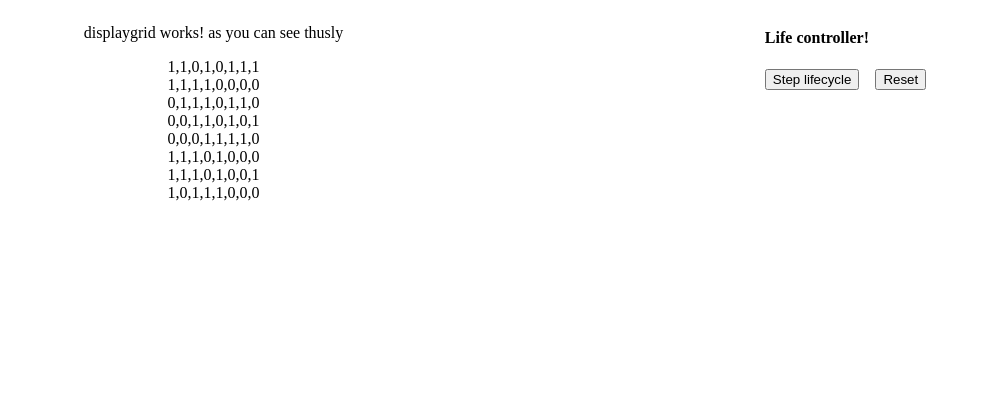
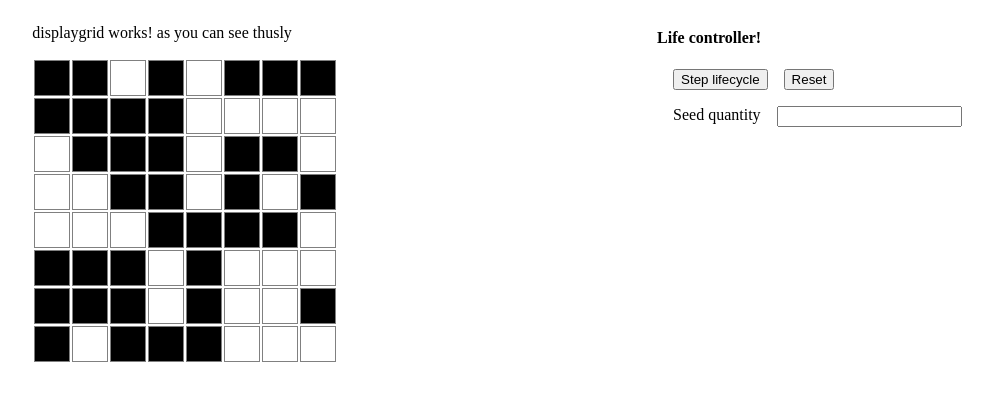
Before and after one commit to e-n-p/wellG-o-l, an Angular app: page / in a window 1280 px wide. Shown: the top 400 px of the page, without its empty margins (135-1128 px from the left). Built offline with nearby package versions, Linux system fonts and the light colour scheme.

Commit message:
prettified table and created new menu input but not linkage

```diff
--- a/src/app/app.module.ts
+++ b/src/app/app.module.ts
@@ -1,5 +1,7 @@
 import { NgModule } from '@angular/core';
 import { BrowserModule } from '@angular/platform-browser';
+
+import { FormsModule } from '@angular/forms';
 
 import { AppRoutingModule } from './app-routing.module';
 import { AppComponent } from './app.component';
@@ -14,7 +16,8 @@ import { MenuComponent } from './components/menu/menu.component';
   ],
   imports: [
     BrowserModule,
-    AppRoutingModule
+    AppRoutingModule,
+    FormsModule
   ],
   providers: [],
   bootstrap: [AppComponent]
--- a/src/app/components/displaygrid/displaygrid.component.css
+++ b/src/app/components/displaygrid/displaygrid.component.css
@@ -1,5 +1,24 @@
+table td{
+    border: 1px solid gray;
+}
+
 .gridContainer{
     display: flex;
     flex-direction: column;
     align-items: center;
 }
+
+.cell {
+    width: 2rem;
+    height: 2rem;
+}
+
+.alive {
+    background-color: black;
+    color: black;
+}
+
+.dead {
+    background-color: white;
+    color: white;
+}
--- a/src/app/components/displaygrid/displaygrid.component.html
+++ b/src/app/components/displaygrid/displaygrid.component.html
@@ -1,7 +1,11 @@
 <p>displaygrid works! as you can see thusly</p>
 
 <div class="gridContainer" *ngIf="gridRepresentation$ | async as grid">
-    <div *ngFor="let row of grid">
-        {{row}}
-    </div>
+    <table>
+        <tr *ngFor="let row of grid">
+            <td class="cell" [ngClass]="{'alive': cell === 1, 'dead': cell !== 1}" *ngFor="let cell of row">
+                {{cell}}
+            </td>
+        </tr>
+    </table>
 </div>
--- a/src/app/components/menu/menu.component.css
+++ b/src/app/components/menu/menu.component.css
@@ -1,5 +1,11 @@
-.row-1{
+.row-1 {
     gap: 1rem;
     display: flex;
+    margin: 1rem;
+}
 
+.row-2 {
+    gap: 1rem;
+    display: flex;
+    margin: 1rem;
 }
--- a/src/app/components/menu/menu.component.html
+++ b/src/app/components/menu/menu.component.html
@@ -4,3 +4,7 @@
     <button (click)="beginGame()">Step lifecycle</button>
     <button (click)="reset()">Reset</button>
 </div>
+
+<div class="row-2">
+    <label>Seed quantity</label><input type="number" id="seedQuantity" [ngModel]="seedQuantity">
+</div>
--- a/src/app/components/menu/menu.component.ts
+++ b/src/app/components/menu/menu.component.ts
@@ -1,4 +1,4 @@
-import { Component, inject } from '@angular/core';
+import { Component, EventEmitter, Output, inject } from '@angular/core';
 import { GameOfLifeService } from '../../game-of-life.service';
 
 @Component({
@@ -9,6 +9,9 @@ import { GameOfLifeService } from '../../game-of-life.service';
 export class MenuComponent {
 
   service = inject(GameOfLifeService);
+  // seedQuantity:number = 50;
+  @Output()
+  seedQuantity: EventEmitter<number> = new EventEmitter<number>();
 
   beginGame(): void{
     this.service.runLifeCycle();
--- a/src/app/models/classes/grid.class.ts
+++ b/src/app/models/classes/grid.class.ts
@@ -64,7 +64,6 @@ export class Grid {
                 (neighbourY < 0 || neighbourY >= this.width)) {
                 continue
             }
-            console.log(neighbourX + "-" + neighbourY);
             if (this.grid[neighbourX][neighbourY].isAlive()){
                 count++;
             }
```
